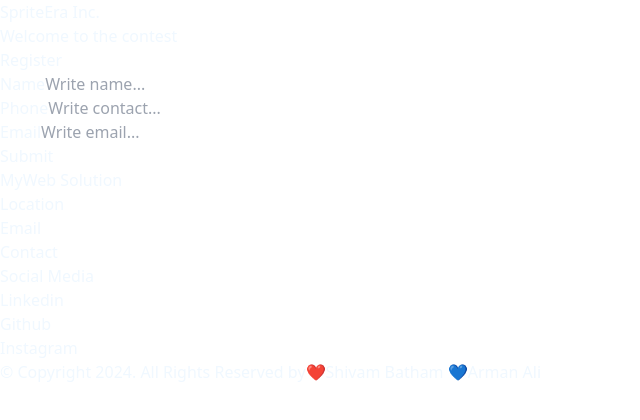
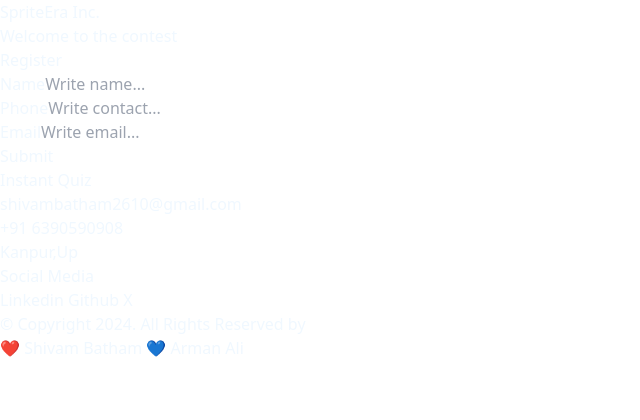
Before and after one commit to Shivam-Batham/QuizContest, a React (Vite) app in the folder frontend/: page / in a window 1280 px wide. Shown: the top 420 px of the page, without its empty margins (0-640 px from the left). Built offline with nearby package versions, Linux system fonts and the light colour scheme.

Commit message:
footer complete

```diff
--- a/frontend/src/components/Footer/Footer.jsx
+++ b/frontend/src/components/Footer/Footer.jsx
@@ -2,36 +2,62 @@ import React from "react";
 import "./Footer.css";
 import { Link } from "react-router-dom";
 function Footer() {
+  return (
+    <footer className="sm:min-h-[300px] w-[780px]  sm:min-w-[100%] p-10 bg-slate-950 shadow-lg">
+      {/* container */}
+      <div className="grid sm:grid-cols-12 grid-cols-2  gap-2">
+        {/* company details */}
 
+        <div className=" sm:col-span-6 col-span-1  ">
 
+          <p className="text-5xl sm:text-start   font-extrabold text-transparent bg-clip-text bg-gradient-to-r from-sky-300 to-sky-600">
+            Instant Quiz
+          </p>
+          <p className="text-xl text-start   font-extrabold text-transparent bg-clip-text bg-gradient-to-r from-sky-200 to-sky-500">
+            shivambatham2610@gmail.com
+          </p>
+          <p className="text-xl text-start   font-extrabold text-transparent bg-clip-text bg-gradient-to-r from-sky-200 to-sky-500">
+            +91 6390590908
+          </p>
+          <p className="text-xl text-start   font-extrabold text-transparent bg-clip-text bg-gradient-to-r from-sky-200 to-sky-500">
+            Kanpur,Up
+          </p>
 
-  return (
-    <div className="w-screen bg-gray-950 text-white border-t-2 border-gray-400 font-sans  flex items-center justify-around flex-col pt-6 pb-2 ">
-      <div className="flex items-center justify-around w-screen pb-4">
-        <div>
-          <p className="text-xl font-bold">MyWeb Solution</p>
-          <p>Location</p>
-          <p>Email</p>
-          <p>Contact</p>
         </div>
-        <div>
-          <p className="text-xl font-bold">Social Media</p>
-          <p>Linkedin</p>
-          <p>Github</p>
-          <p>Instagram</p>
+
+        {/* company socials */}
+        <div className="sm:col-span-6 col-span-1 ">
+          <h3 className="text-5xl text-start   font-extrabold text-transparent bg-clip-text bg-gradient-to-r from-green-300 to-green-500">Social Media</h3>
+          <Link className="block text-xl text-start   font-extrabold text-transparent bg-clip-text bg-gradient-to-r from-green-200 to-green-500" to={"https://www.linkedin.com/in/shivam-batham/"}>
+            <span className=""> Linkedin  </span>
+          </Link>
+          <Link className="block text-xl text-start   font-extrabold text-transparent bg-clip-text bg-gradient-to-r from-green-200 to-green-500" to={"//github.com/Shivam-Batham"}>
+            <span className=""> Github </span>
+          </Link>
+          <Link className="block text-xl text-start   font-extrabold text-transparent bg-clip-text bg-gradient-to-r from-green-200 to-green-500" to={"https://twitter.com/Shivam63905"}>
+            <span className=""> X </span>
+          </Link>
         </div>
       </div>
-      <div>
-      <p className="flex">
-      © Copyright 2024. All Rights Reserved by
-         <Link className="text-blue-500 " to="https://github.com/Shivam-Batham"><span>❤Shivam Batham</span> </Link>
-         <Link className="text-blue-500 " to="https://github.com/Arman-ali1"><span>💙Arman Ali</span> </Link>
 
-      </p>
+      {/* credit */}
+      <div className="m-2   text-l text-center   font-bold  bg-clip-text bg-gradient-to-r from-sky-200 to-sky-500">
 
-
+       <div className=" m-3 min-h-[1px]  bg-gradient-to-r from-cyan-200 to-green-200" >
+       </div>
+        <p className="font-bold text-transparent bg-clip-text bg-gradient-to-r from-sky-200 to-sky-500">
+          © Copyright 2024. All Rights Reserved by <br/>
+          <Link
+            className="text-blue-500 "
+            to="https://github.com/Shivam-Batham"
+          >❤<span className="font-bold text-transparent bg-clip-text bg-gradient-to-r from-sky-200 to-sky-500"> Shivam Batham</span>{" "}
+          </Link>
+          <Link className="text-blue-500 " to="https://github.com/Arman-ali1">💙
+            <span className="text-transparent bg-clip-text bg-gradient-to-r from-sky-200 to-green-500"> Arman Ali</span>{" "}
+          </Link>
+        </p>
       </div>
-    </div>
+    </footer>
   );
 }
 
```
